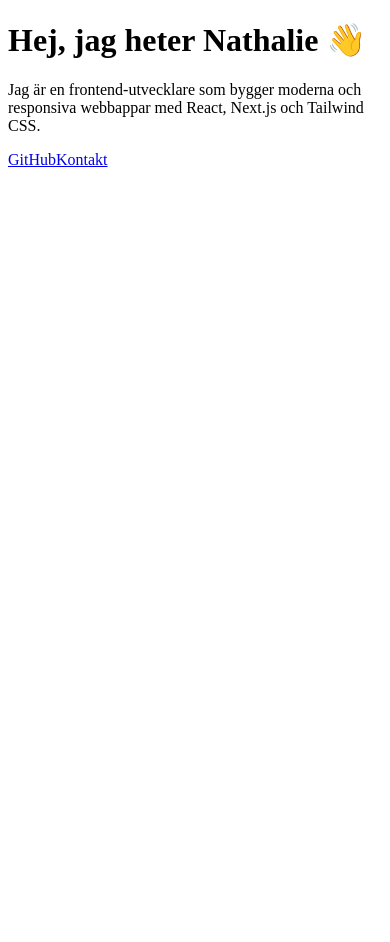
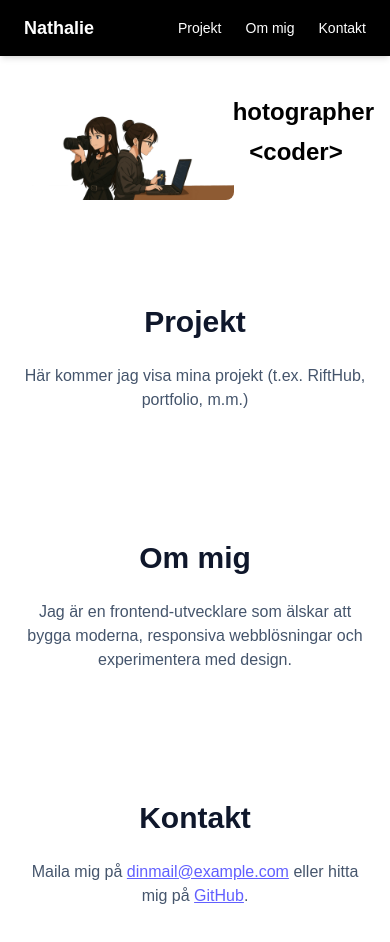
Before and after one commit to NathalieBaskin/nathalie-portfolio, a Next.js app: page / in a window 390 px wide. Shown: the top 942 px of the page. Before the commit the page ends 844 px from the top, so only its background shows below. Built offline with nearby package versions, Linux system fonts and the light colour scheme.

Commit message:
hero och navbar

```diff
--- a/app/layout.js
+++ b/app/layout.js
@@ -1,20 +1,28 @@
+import "./globals.css";
+
 export const metadata = {
   title: "Nathalie Baskin – Frontend Developer",
-  description: "Portfolio av Nathalie Baskin: projekt, tekniker och kontakt. Frontendutvecklare med fokus på React, Next.js och modern webbutveckling.",
-  openGraph: {
-    title: "Nathalie Baskin – Frontend Developer",
-    description: "Se mina projekt, tekniker och kontaktinformation. Portfolio byggd med Next.js och Tailwind CSS.",
-    url: "https://nathalie-portfolio.vercel.app",
-    siteName: "Nathalie Portfolio",
-    locale: "sv_SE",
-    type: "website",
-  },
+  description:
+    "Portfolio av Nathalie Baskin: projekt, tekniker och kontakt. Frontendutvecklare med fokus på React, Next.js och modern webbutveckling.",
 };
 
 export default function RootLayout({ children }) {
   return (
     <html lang="sv">
-      <body className="bg-slate-950 text-slate-100">{children}</body>
+      <body className="bg-white text-slate-900 antialiased overflow-x-hidden">
+        {/* Fixed navbar */}
+        <nav className="fixed inset-x-0 top-0 h-14 bg-black text-white px-6 flex items-center justify-between shadow-md z-50">
+          <div className="font-bold text-lg">Nathalie</div>
+          <ul className="flex gap-6 text-sm">
+            <li><a href="#projects" className="hover:text-indigo-400">Projekt</a></li>
+            <li><a href="#about" className="hover:text-indigo-400">Om mig</a></li>
+            <li><a href="#contact" className="hover:text-indigo-400">Kontakt</a></li>
+          </ul>
+        </nav>
+
+        {/* Innehållet startar direkt under navbaren */}
+        <div className="pt-14">{children}</div>
+      </body>
     </html>
   );
 }
--- a/app/page.js
+++ b/app/page.js
@@ -1,30 +1,65 @@
+import Image from "next/image";
+
 export default function Home() {
   return (
-    <main className="min-h-screen bg-slate-950 text-slate-100 flex flex-col items-center justify-center px-6">
-      <h1 className="text-4xl font-bold mb-4 text-center">
-        Hej, jag heter <span className="text-indigo-400">Nathalie</span> 👋
-      </h1>
-      <p className="text-lg text-slate-300 max-w-xl text-center">
-        Jag är en frontend-utvecklare som bygger moderna och responsiva webbappar
-        med React, Next.js och Tailwind CSS.
-      </p>
+    <main className="min-h-screen bg-white text-slate-900">
+      {/* HERO – bilden lämnas exakt där den är */}
+      <section className="relative flex items-center justify-center px-4 md:px-6 pt-0 pb-10 -mt-2 md:-mt-100">
+        {/* Wrapper runt bild + texter (så texter följer bilden) */}
+        <div className="relative mx-auto w-full max-w-[95vw] md:max-w-[1600px] translate-x-4 md:translate-x-10">
+          {/* Bild (oförändrad position) */}
+          <Image
+            src="/hero.png"
+            alt="Nathalie photographer and coder"
+            width={1600}
+            height={800}
+            className="w-full rounded-lg"
+            sizes="(min-width: 768px) 1600px, 95vw"
+            priority
+          />
 
-      <div className="mt-8 flex gap-4">
-        <a
-          href="https://github.com/ditt-github"
-          target="_blank"
-          rel="noreferrer"
-          className="px-4 py-2 rounded-lg bg-white text-slate-900 font-medium hover:bg-slate-200"
-        >
-          GitHub
-        </a>
-        <a
-          href="mailto:dinmail@example.com"
-          className="px-4 py-2 rounded-lg border border-slate-700 font-medium hover:bg-slate-900"
-        >
-          Kontakt
-        </a>
-      </div>
+          {/* Vänster text – MITTEN av bilden, lite längre ner */}
+          <h1 className="hidden md:block absolute right-[1005px] top-[70%] -translate-y-1/2 translate-y-6 text-3xl font-extrabold text-black z-10 select-none">
+            photographer
+          </h1>
+
+          {/* Höger text – flyttad in mot mitten + lite längre ner */}
+          <h1 className="hidden md:block absolute right-[110px] top-[69%] -translate-y-1/2 translate-y-6 text-3xl font-extrabold text-black z-10 select-none">
+            &lt;coder&gt;
+          </h1>
+        </div>
+
+        {/* Mobil: texter under bilden */}
+        <div className="md:hidden flex flex-col items-center gap-2 mt-4">
+          <h1 className="text-2xl font-bold text-black">photographer</h1>
+          <h1 className="text-2xl font-bold text-black">&lt;coder&gt;</h1>
+        </div>
+      </section>
+
+      {/* Projekt */}
+      <section id="projects" className="max-w-5xl mx-auto px-6 py-16 text-center md:text-left">
+        <h2 className="text-3xl font-bold mb-6">Projekt</h2>
+        <p className="text-slate-600">Här kommer jag visa mina projekt (t.ex. RiftHub, portfolio, m.m.)</p>
+      </section>
+
+      {/* Om mig */}
+      <section id="about" className="max-w-5xl mx-auto px-6 py-16 text-center md:text-left">
+        <h2 className="text-3xl font-bold mb-6">Om mig</h2>
+        <p className="text-slate-600">
+          Jag är en frontend-utvecklare som älskar att bygga moderna, responsiva webblösningar och experimentera med design.
+        </p>
+      </section>
+
+      {/* Kontakt */}
+      <section id="contact" className="max-w-5xl mx-auto px-6 py-16 text-center md:text-left">
+        <h2 className="text-3xl font-bold mb-6">Kontakt</h2>
+        <p className="text-slate-600">
+          Maila mig på{" "}
+          <a href="mailto:dinmail@example.com" className="underline text-indigo-500">dinmail@example.com</a>{" "}
+          eller hitta mig på{" "}
+          <a href="https://github.com/ditt-github" target="_blank" className="underline text-indigo-500">GitHub</a>.
+        </p>
+      </section>
     </main>
   );
 }
```
Also changed, not shown: public/hero.png (added).
